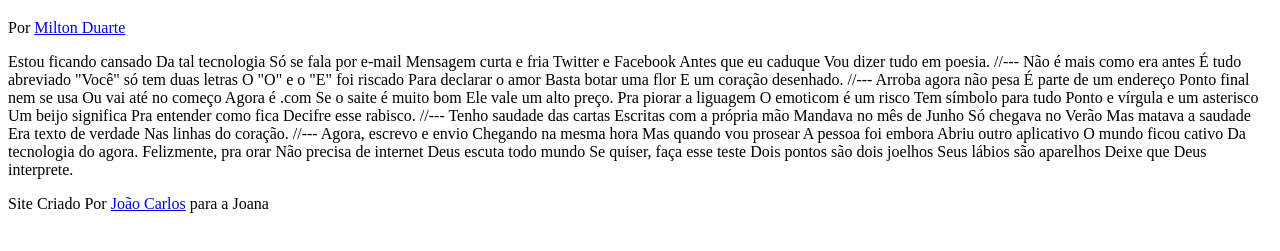
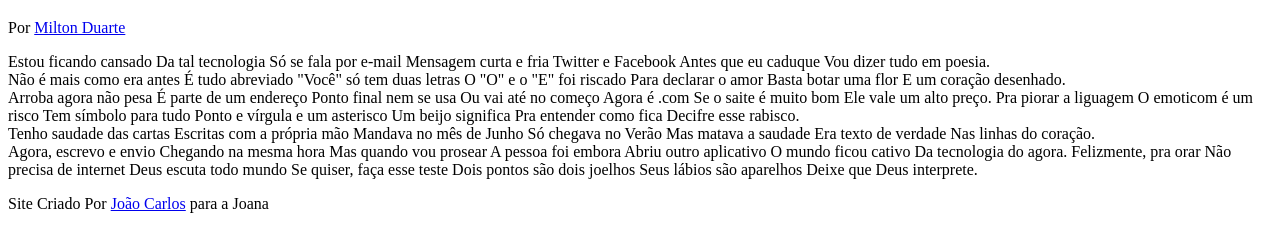
Before and after one commit to joaocarlosduartemartinsnet/desafio-cordel, a plain HTML site: page index.html in a window 1280 px wide. Shown: the part 61-312 px from the top of the page. Drawn offline with Linux system fonts and the light colour scheme.

Commit message:
atualizado

```diff
--- a/index.html
+++ b/index.html
@@ -11,10 +11,11 @@
     <header>
         <h1>Cordel Moderno</h1>
         <p>
-            Por <a href="https://www.recantodasletras.com.br/poesias/3186743"> Milton Duarte</a>
+            Por <a href="https://www.recantodasletras.com.br/poesias/3186743" target="_blank"> Milton Duarte</a>
         </p>
     </header>
 
+    <section>
         Estou ficando cansado
         Da tal tecnologia
         Só se fala por e-mail
@@ -22,9 +23,11 @@
         Twitter e Facebook
         Antes que eu caduque
         Vou dizer tudo em poesia.
+    </section>
 
-    //---
 
+
+    <section>
         Não é mais como era antes
         É tudo abreviado
         "Você" só tem duas letras
@@ -32,9 +35,10 @@
         Para declarar o amor
         Basta botar uma flor
         E um coração desenhado.
+    </section>
 
-    //---
 
+    <section>
         Arroba agora não pesa
         É parte de um endereço
         Ponto final nem se usa
@@ -50,9 +54,9 @@
         Um beijo significa
         Pra entender como fica
         Decifre esse rabisco.
+    </section>
 
-    //---
-
+    <section>
         Tenho saudade das cartas
         Escritas com a própria mão
         Mandava no mês de Junho
@@ -60,9 +64,9 @@
         Mas matava a saudade
         Era texto de verdade
         Nas linhas do coração.
+    </section>
 
-    //---
-
+    <section>
         Agora, escrevo e envio
         Chegando na mesma hora
         Mas quando vou prosear
@@ -78,6 +82,7 @@
         Dois pontos são dois joelhos
         Seus lábios são aparelhos
         Deixe que Deus interprete.
+    </section>
 
     <footer>
         <p>Site Criado Por <a href="https://github.com/joaocarlosduartemartinsnet" target="_blank">João Carlos</a> para a Joana</p>
```
Lines whose indentation alone changed are shown as unchanged.
